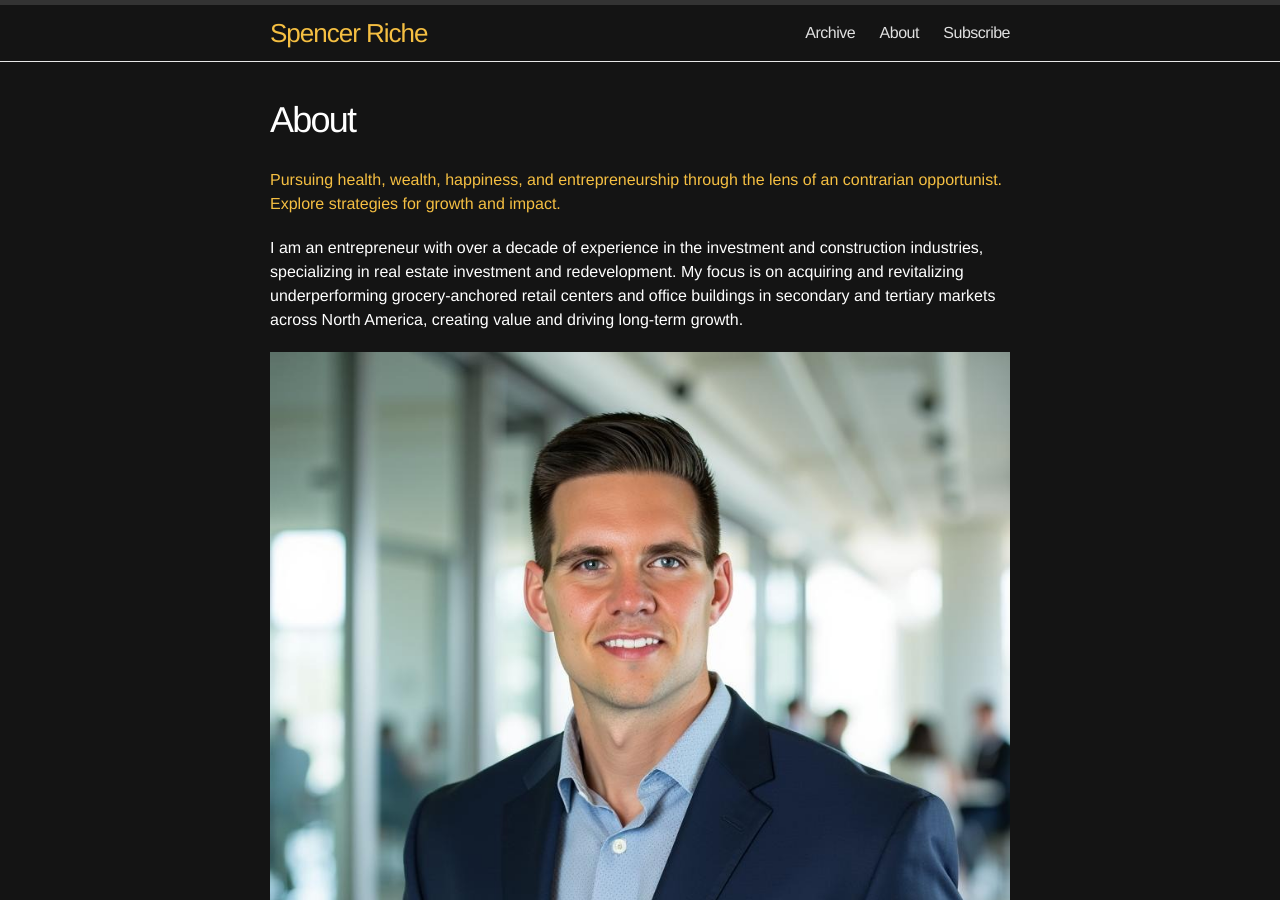
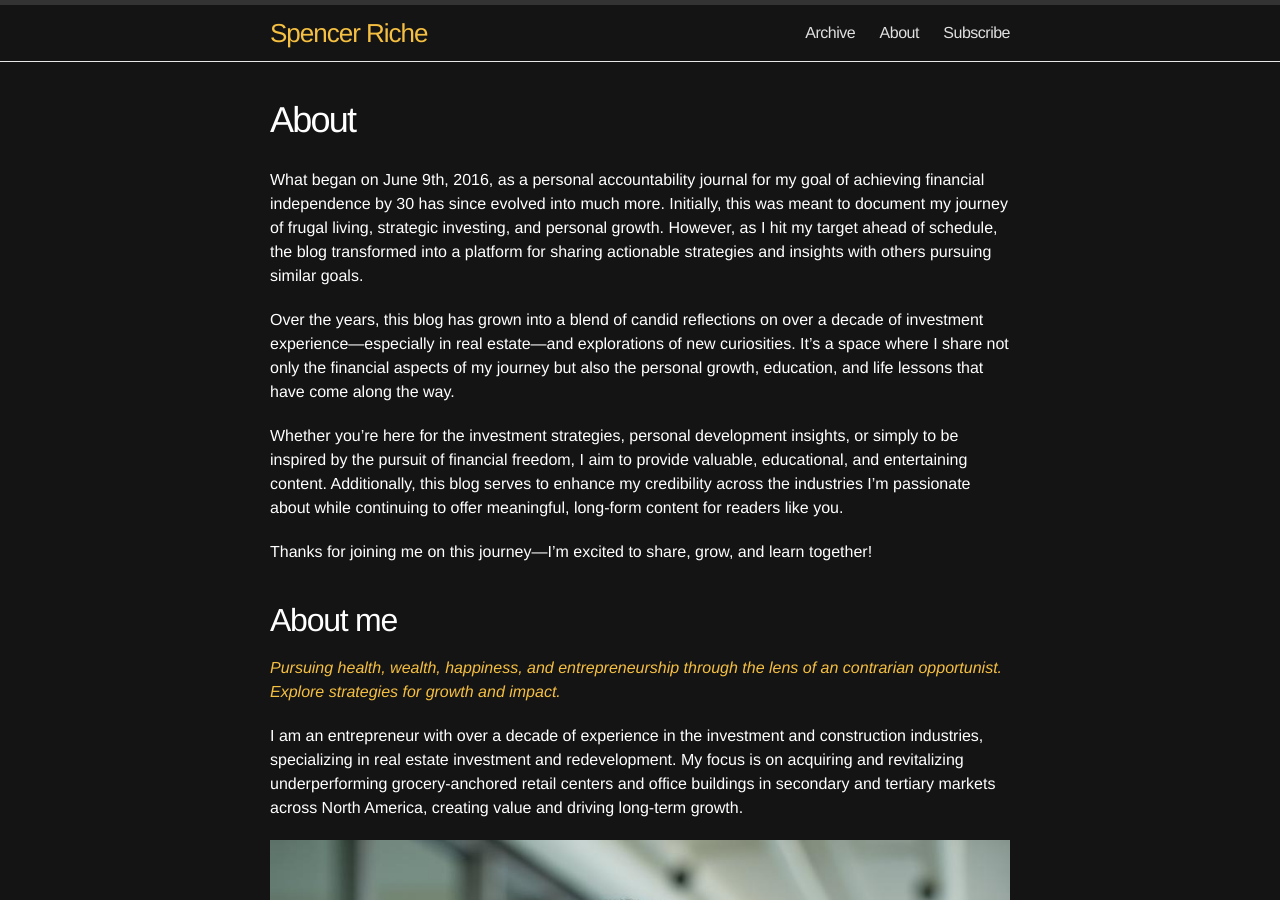
Before and after one commit to spenriche/spenriche.github.io, a Jekyll site: the page built from _pages/about.md, in a window 1280 px wide and 900 px high. Built offline with Jekyll 4.4.1, drawn with Linux system fonts in a browser that asks for light colours.

Commit message:
continuing transfer posts

```diff
--- a/_pages/about.md
+++ b/_pages/about.md
@@ -5,7 +5,19 @@ browser_title: Spencer Riche | About  # This will be used for the browser tab
 permalink: /about/
 includelink: true
 ---
-[Pursuing health, wealth, happiness, and entrepreneurship through the lens of an contrarian opportunist. Explore strategies for growth and impact.](#mission)
+
+What began on June 9th, 2016, as a personal accountability journal for my goal of achieving financial independence by 30 has since evolved into much more. Initially, this was meant to document my journey of frugal living, strategic investing, and personal growth. However, as I hit my target ahead of schedule, the blog transformed into a platform for sharing actionable strategies and insights with others pursuing similar goals.
+
+Over the years, this blog has grown into a blend of candid reflections on over a decade of investment experience—especially in real estate—and explorations of new curiosities. It’s a space where I share not only the financial aspects of my journey but also the personal growth, education, and life lessons that have come along the way.
+
+Whether you're here for the investment strategies, personal development insights, or simply to be inspired by the pursuit of financial freedom, I aim to provide valuable, educational, and entertaining content. Additionally, this blog serves to enhance my credibility across the industries I’m passionate about while continuing to offer meaningful, long-form content for readers like you.
+
+Thanks for joining me on this journey—I’m excited to share, grow, and learn together!
+
+## About me
+
+
+*[Pursuing health, wealth, happiness, and entrepreneurship through the lens of an contrarian opportunist. Explore strategies for growth and impact.](#mission)*
 
 I am an entrepreneur with over a decade of experience in the investment and construction industries, specializing in real estate investment and redevelopment. My focus is on acquiring and revitalizing underperforming grocery-anchored retail centers and office buildings in secondary and tertiary markets across North America, creating value and driving long-term growth.
 
```
Also changed, not shown: _posts/2023-7-7-health.md (+11 -6 lines), _posts/2024-3-15-diet.md (+3 -3 lines), assets/images/diet/sugar.jpg, assets/images/diet/sugar.png (added).
